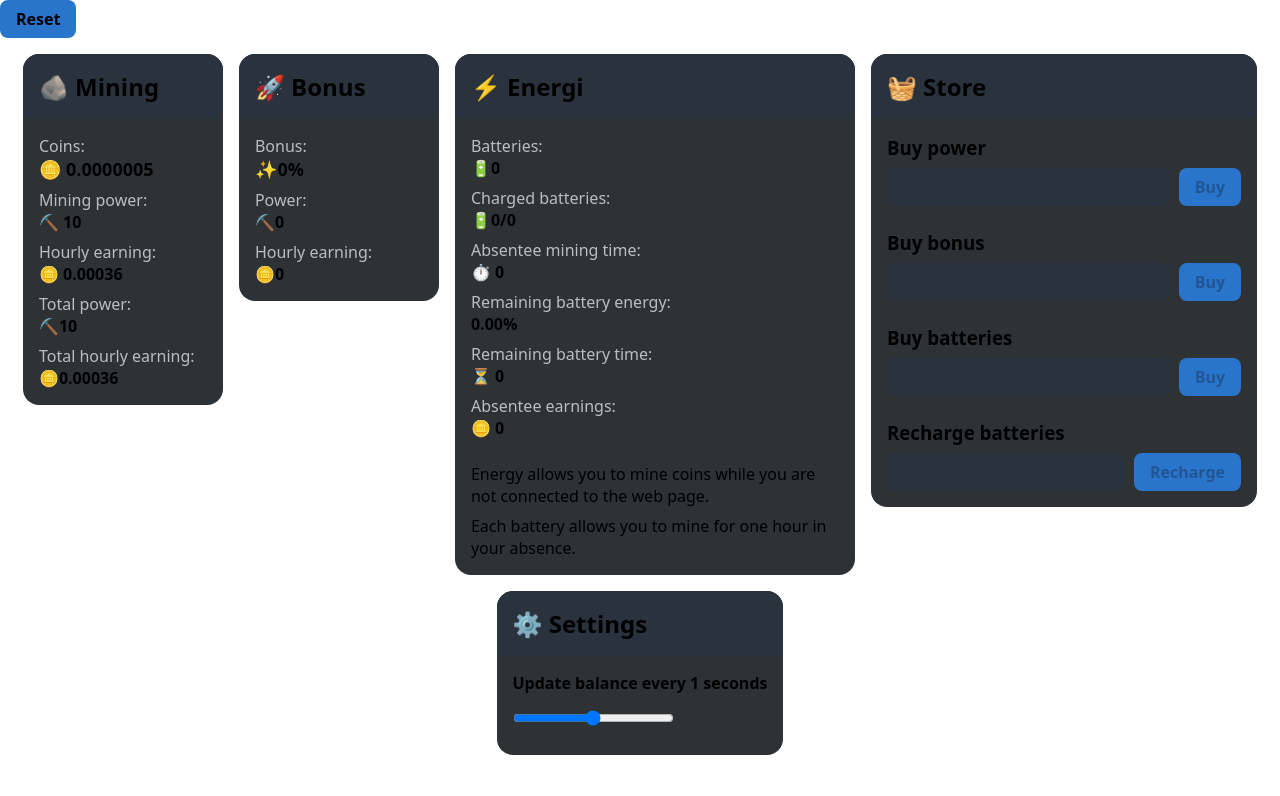
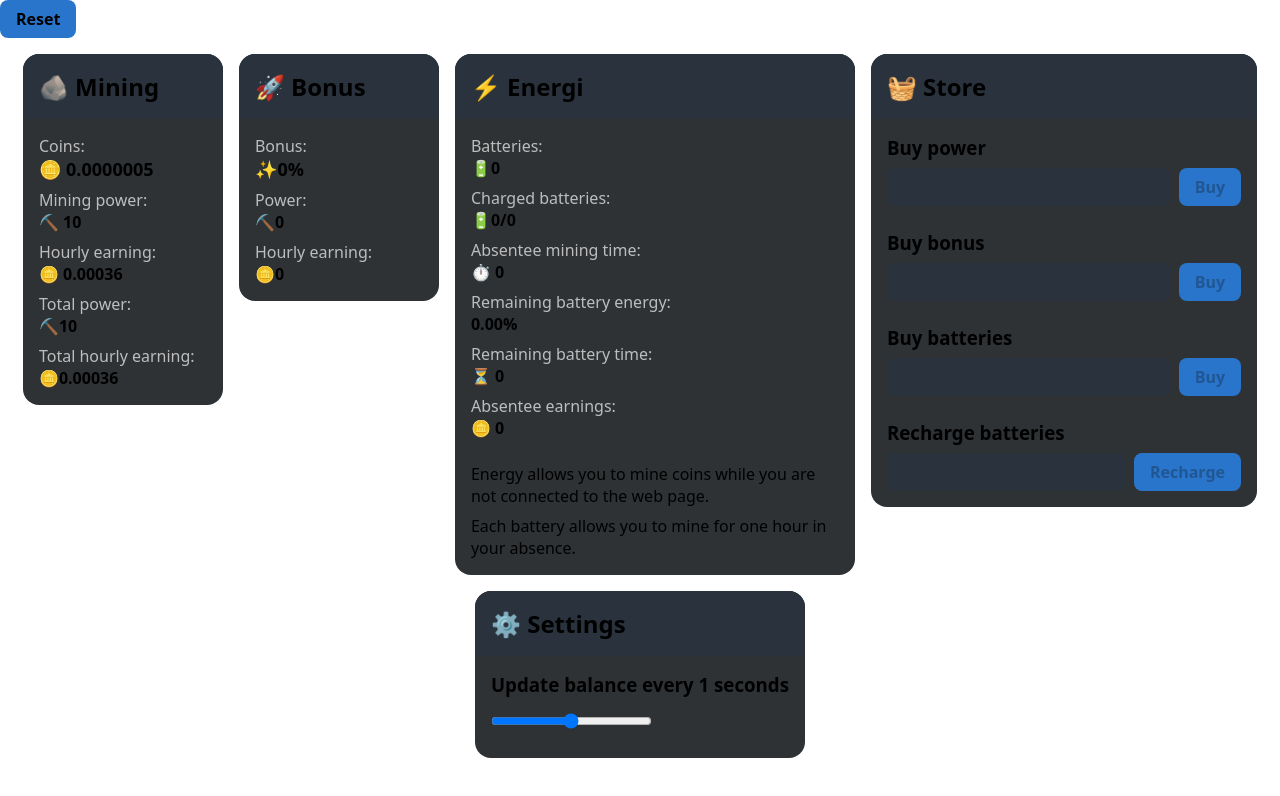
Before and after one commit to dagamdev/coin-mining, a React (Vite) app: page / in a window 1280 px wide. Shown: the top 796 px of the page. Built offline with nearby package versions, Linux system fonts and the light colour scheme.

Commit message:
Update text tag

```diff
--- a/src/components/balance-interval-selector.tsx
+++ b/src/components/balance-interval-selector.tsx
@@ -27,7 +27,7 @@ export default function BalanceIntervalSelector () {
 
   return (
     <label>
-      <h4>Update balance every {INTERVAL_VALUES[value]} seconds</h4>
+      <h3>Update balance every {INTERVAL_VALUES[value]} seconds</h3>
 
       <div>
         <input type="range" onChange={handleChange} value={value} max={INTERVAL_VALUES.length - 1} />
```
